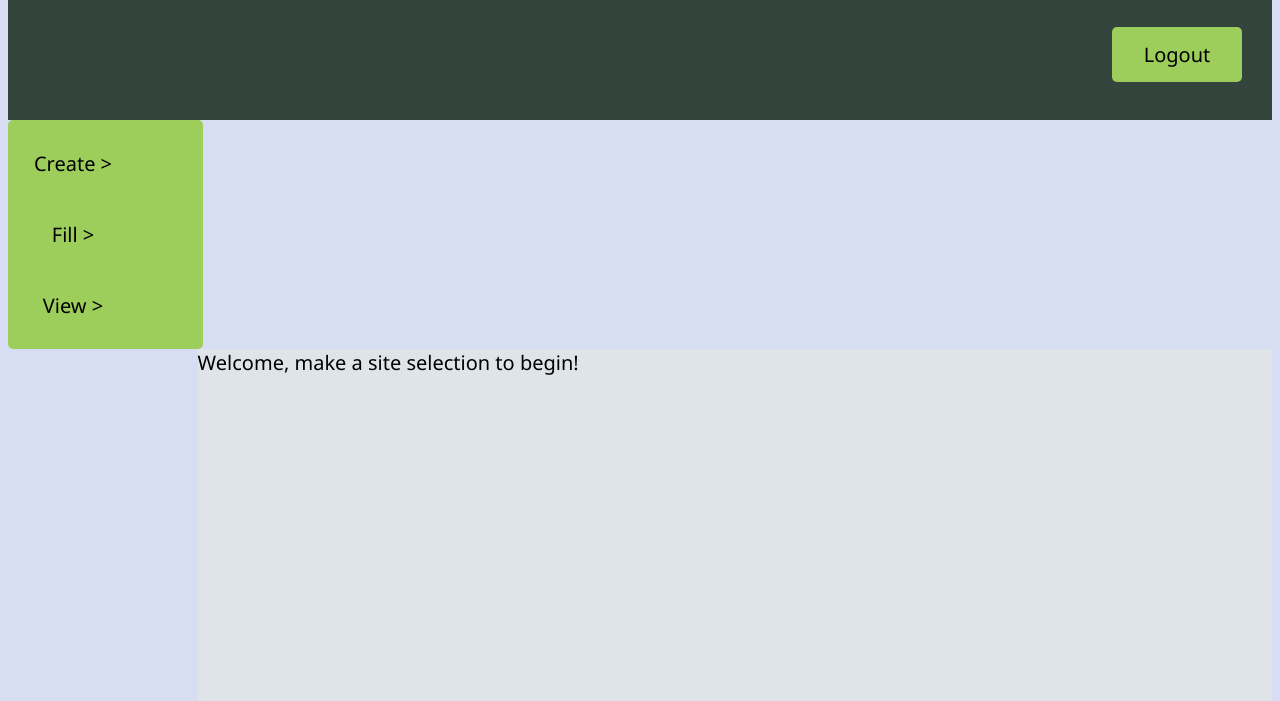
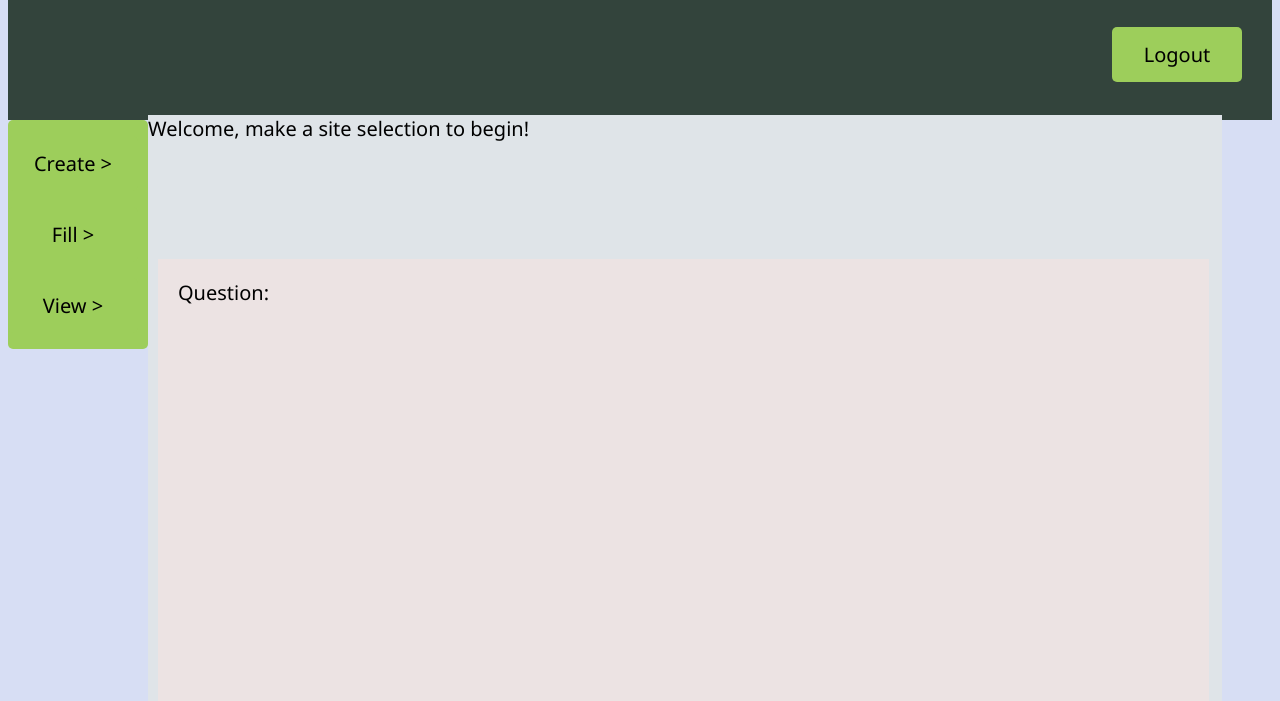
Before and after one commit to victoria-cameron/UpInTheGunks, a plain HTML site: page index.html in a window 1280 px wide. Shown: the part 99-800 px from the top of the page. Drawn offline with Linux system fonts and the light colour scheme.

Commit message:
Updated gunks.css and added new div to get dimensions down

```diff
--- a/gunks.css
+++ b/gunks.css
@@ -7,12 +7,15 @@ header {
   font-family: 'Segoe UI', Tahoma, Geneva, Verdana, sans-serif;
 }
 
+/*Outer wrapper*/
 body {
   background: #D7DEF4;
   font-family: 'Segoe UI', Tahoma, Geneva, Verdana, sans-serif;
   font-size: 12pt;
   font-weight: normal;
   font-style: normal;
+  z-index: 0;
+  position: relative;
 }
 
 h1 {
@@ -53,9 +56,9 @@ button {
 /* Creates two columns/boxes that float next to each other */
 .sidenav {
   float:left;
-  width: 195px;
+  width: 140px;
   /*position: fixed;*/
-  top: 143px;
+  top: 350px;
   left: 10px;
   background: #9DCE5B;
   overflow-x: hidden;
@@ -71,13 +74,32 @@ button {
   display: block;
 }
 
+/*Middle wrapper*/
 .index {
+  position: absolute;
+  z-index: 1;
+  background-color: #DFE4E8;
   left: 140px;
   width: 85%;
   height: 800px;
+  top: 206px;
   font-size: 20px;
-  background-color: #DFE4E8;
+  font-family: 'Segoe UI', Tahoma, Geneva, Verdana, sans-serif;
   float: right;
+}
+
+/*Top wrapper*/
+.file {
+  position: absolute;
+  z-index: 2;
+  background-color: #ECE3E3;
+  left: 150px;
+  width: 80%;
+  height: 600px;
+  top: 350px;
+  font-size: 20px;
+  font-family: 'Segoe UI', Tahoma, Geneva, Verdana, sans-serif;
+  padding: 20px;
 }
 
 /* Style the list inside the menu */
--- a/index.html
+++ b/index.html
@@ -22,6 +22,10 @@
             <span>Welcome, make a site selection to begin!</span>
         </div>
 
+        <div class="file">
+            <span>Question: </span>
+        </div>
+
 
     </body>
 </html>
```
